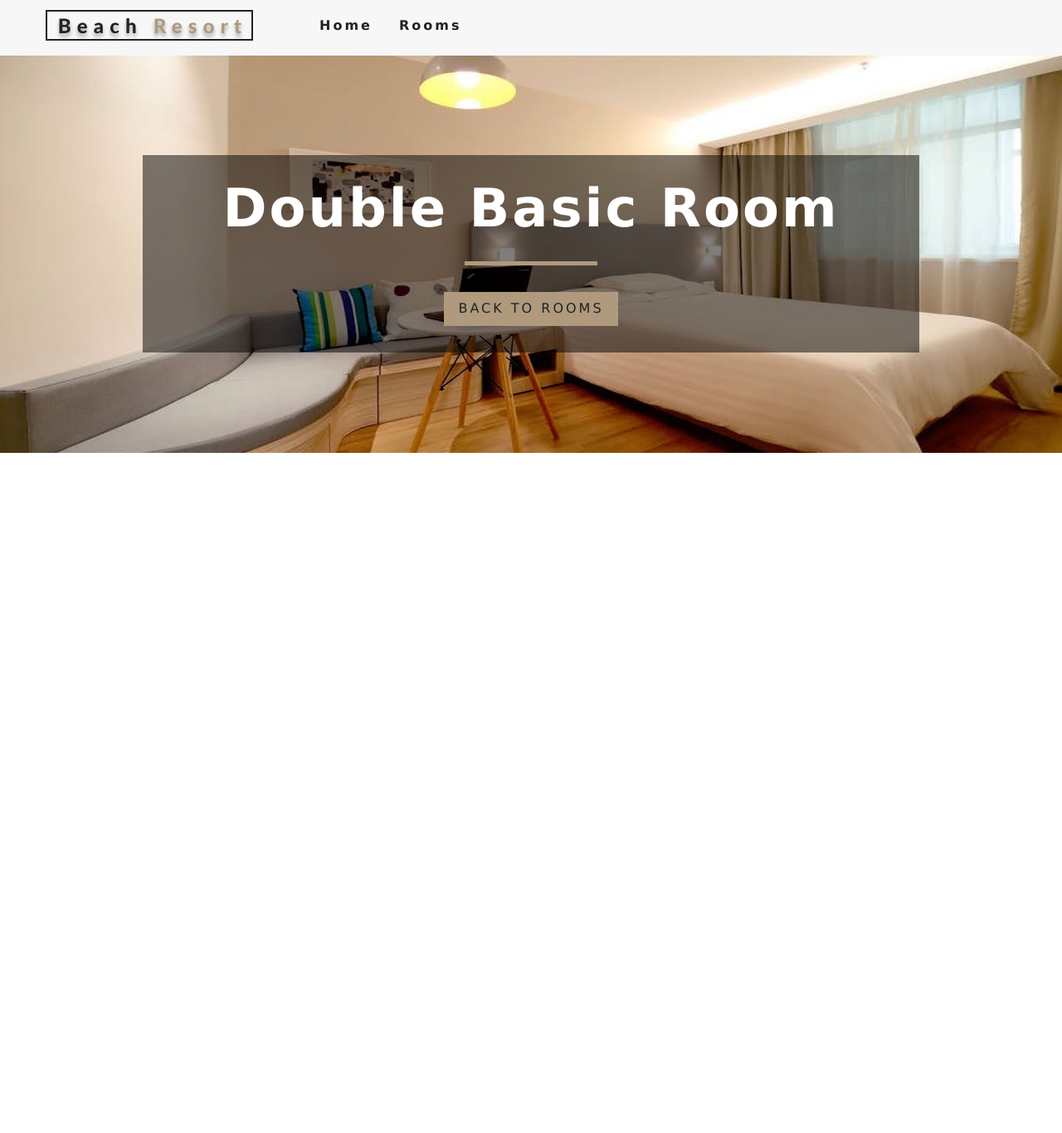
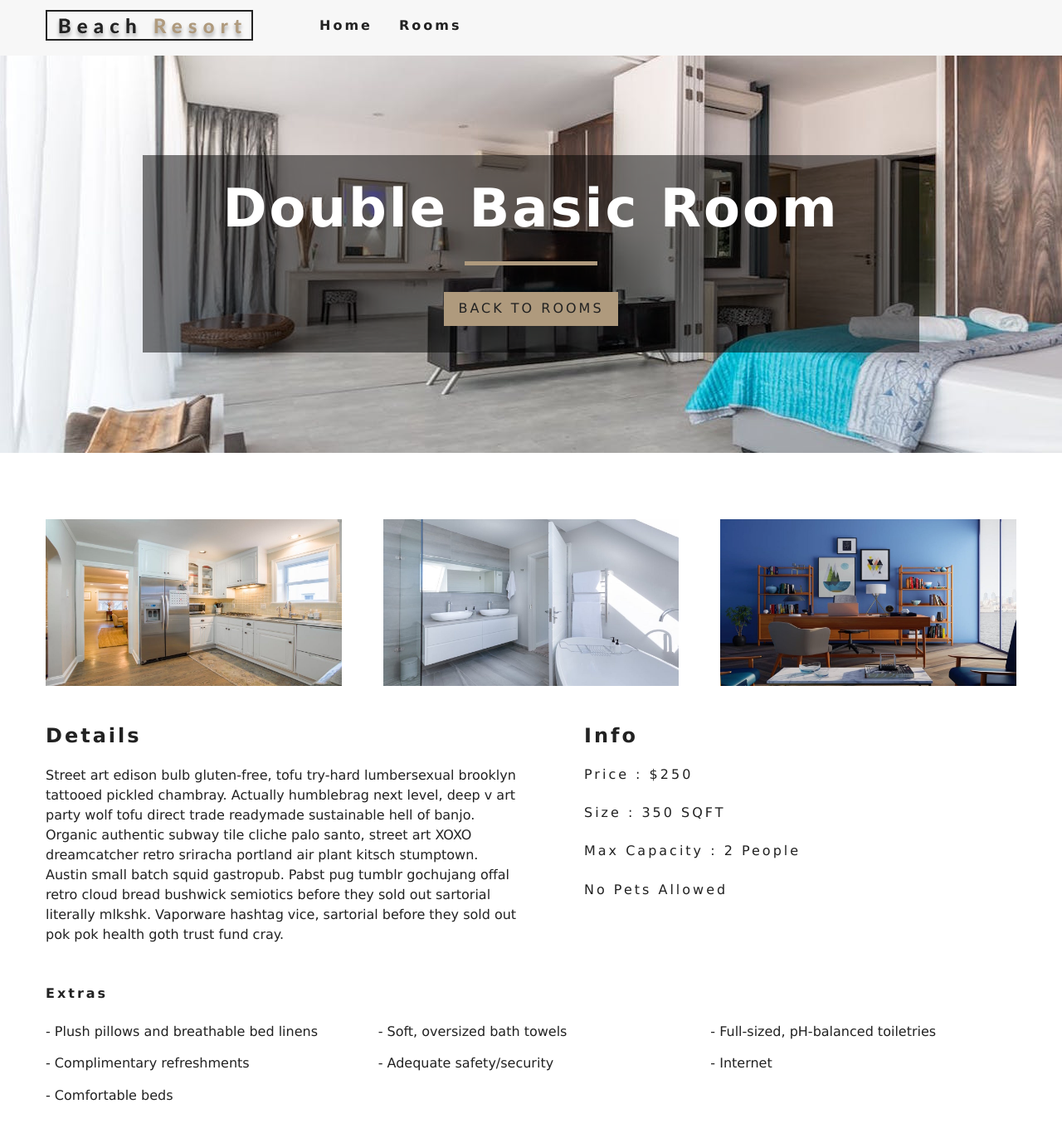
Before and after one commit to andreuhh/hotels-room-react, a React (Create React App) app: page /rooms/double-basic in a window 1280 px wide. Shown: the top 1366 px of the page at 83% size. Before the commit the page ends 800 px from the top, so only its background shows below. Built offline with nearby package versions, Linux system fonts and the light colour scheme.

Commit message:
single room completed

```diff
--- a/src/components/StyledHero.js
+++ b/src/components/StyledHero.js
@@ -0,0 +1,13 @@
+import styled from 'styled-components';
+import defaultImg from '../images/room-1.jpeg';
+
+const StyledHero = styled.header`
+  min-height: 60vh;
+  background: url(${props => props.img
+        ? props.img : defaultImg}) center/cover no-repeat;
+  display: flex;
+  align-items: center;
+  justify-content: center;
+`
+
+export default StyledHero;
--- a/src/data.js
+++ b/src/data.js
@@ -202,7 +202,7 @@ export default [
       breakfast: true,
       featured: false,
       description:
-        "Street art edison bulb gluten-free, tofu try-hard lumbersexual brooklyn tattooed pickled chambray. Actually humblebrag next level, deep v art party wolf tofu direct trade readymade sustainable hell of banjo. Organic authentic subway tile cliche palo santo, street art XOXO dreamcatcher retro sriracha portland air plant kitsch stumptown. Austin small batch squid gastropub. Pabst pug tumblr gochujang offal retro cloud bread bushwick semiotics before they sold out sartorial literally mlkshk. Vaporware hashtag vice, sartorial before they sold out pok pok health goth trust fund cray.",
+        "art edison bulb gluten-free, tofu try-hard lumbersexual brooklyn tattooed pickled chambray. Actually humblebrag next level, deep v art party wolf tofu direct trade readymade sustainable hell of banjo. Organic authentic subway tile cliche palo santo, street art XOXO dreamcatcher retro sriracha portland air plant kitsch stumptown. Austin small batch squid gastropub. Pabst pug tumblr gochujang offal retro cloud bread bushwick semiotics before they sold out sartorial literally mlkshk. Vaporware hashtag vice, sartorial before they sold out pok pok health goth trust fund cray.",
       extras: [
         "Plush pillows and breathable bed linens",
         "Soft, oversized bath towels",
@@ -430,7 +430,7 @@ export default [
       breakfast: true,
       featured: true,
       description:
-        "Street art edison bulb gluten-free, tofu try-hard lumbersexual brooklyn tattooed pickled chambray. Actually humblebrag next level, deep v art party wolf tofu direct trade readymade sustainable hell of banjo. Organic authentic subway tile cliche palo santo, street art XOXO dreamcatcher retro sriracha portland air plant kitsch stumptown. Austin small batch squid gastropub. Pabst pug tumblr gochujang offal retro cloud bread bushwick semiotics before they sold out sartorial literally mlkshk. Vaporware hashtag vice, sartorial before they sold out pok pok health goth trust fund cray.",
+        "Ssssssstreet art edison bulb gluten-free, tofu try-hard lumbersexual brooklyn tattooed pickled chambray. Actually humblebrag next level, deep v art party wolf tofu direct trade readymade sustainable hell of banjo. Organic authentic subway tile cliche palo santo, street art XOXO dreamcatcher retro sriracha portland air plant kitsch stumptown. Austin small batch squid gastropub. Pabst pug tumblr gochujang offal retro cloud bread bushwick semiotics before they sold out sartorial literally mlkshk. Vaporware hashtag vice, sartorial before they sold out pok pok health goth trust fund cray.",
       extras: [
         "Plush pillows and breathable bed linens",
         "Soft, oversized bath towels",
--- a/src/pages/Home.js
+++ b/src/pages/Home.js
@@ -20,6 +20,7 @@ export default function Home() {
             </Hero>
             <Services />
             <FeadturedRooms />
+
         </>
     )
 }
--- a/src/pages/SingleRoom.js
+++ b/src/pages/SingleRoom.js
@@ -4,6 +4,7 @@ import Hero from '../components/Hero';
 import Banner from '../components/Banner';
 import { Link } from 'react-router-dom';
 import { RoomContext } from '../context';
+import StyledHero from '../components/StyledHero';
 
 export default class SingleRoom extends Component {
     constructor(props) {
@@ -36,15 +37,55 @@ export default class SingleRoom extends Component {
             breakfast,
             pets,
             images
-        } = room
+        } = room;
+
+        const [mainImg, ...defaultImg] = images;
+        console.log(defaultImg);
+
         return (
-            <Hero hero='roomsHero'>
-                <Banner title={`${name} room`}>
-                    <Link to='/rooms' className='btn-primary'>
-                        back to rooms
+            <>
+                <StyledHero img={mainImg || this.state.defaultBcg}>
+                    <Banner title={`${name} room`}>
+                        <Link to='/rooms' className='btn-primary'>
+                            back to rooms
                     </Link>
-                </Banner>
-            </Hero>
+                    </Banner>
+                </StyledHero>
+                <section className='single-room'>
+                    <div className='single-room-images'>
+                        {defaultImg.map((item, index) => {
+                            return <img key={index} src={item} alt={name} />
+                        })}
+                    </div>
+                    <div className='single-room-info'>
+                        <article className='desc'>
+                            <h3>details</h3>
+                            <p>{description}</p>
+                        </article>
+                        <article className='info'>
+                            <h3>info</h3>
+                            <h6>price : ${price}</h6>
+                            <h6>size : {size} SQFT</h6>
+                            <h6>
+                                max capacity : {' '}
+                                {capacity > 1 ? `${capacity}
+                                    people` : `${capacity} person`
+                                }
+                            </h6>
+                            <h6>{pets ? 'pets allowed' : 'no pets allowed'}</h6>
+                            <h6>{breakfast && 'free breakfast included'}</h6>
+                        </article>
+                    </div>
+                </section>
+                <section className='room-extras'>
+                    <h6>extras</h6>
+                    <ul className='extras'>
+                        {extras.map((item, index) => {
+                            return <li key={index}>- {item}</li>
+                        })}
+                    </ul>
+                </section>
+            </>
         );
     }
 }
```
